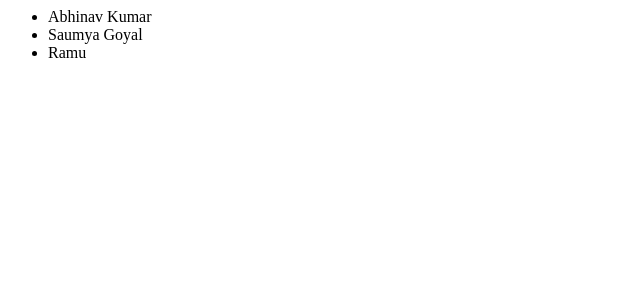
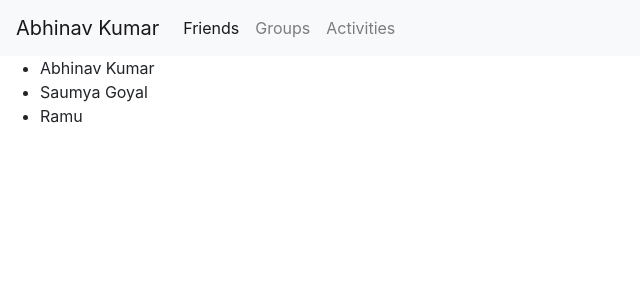
Before and after one commit to abhinav2603/Splitwise-Clone, a Django app: page /5 in a window 1280 px wide. Shown: the top 300 px of the page, without its empty margins (0-640 px from the left). Run offline with Django 3.2, Linux system fonts and the light colour scheme; data comes from the database, SQL or seed files in the repository; some libraries are stand-ins or nearby versions.

Commit message:
Add basic navbar

```diff
--- a/splitwise/dashboard/templates/dashboard/pers_page.html
+++ b/splitwise/dashboard/templates/dashboard/pers_page.html
@@ -1,4 +1,41 @@
+<!DOCTYPE html>
+<html>
+<head>
+	<title>{{ user.user_name }}</title>
+	<!--for bootstrap -->
+	<meta charset="utf-8">
+	<meta name="viewport" content="width=device-width, initial-scale=1, shrink-to-fit=no">
+	<link rel="stylesheet" href="https://stackpath.bootstrapcdn.com/bootstrap/4.3.1/css/bootstrap.min.css" integrity="sha384-ggOyR0iXCbMQv3Xipma34MD+dH/1fQ784/j6cY/iJTQUOhcWr7x9JvoRxT2MZw1T" crossorigin="anonymous">
+	<!---->
+</head>
+<body>
+	<!-- navigation bar -->
+	<nav class="navbar navbar-expand-lg navbar-light bg-light">
+		<button class="navbar-toggler" type="button" data-toggle="collapse" data-target="#navbarTogglerDemo03" aria-controls="navbarTogglerDemo03" aria-expanded="false" aria-label="Toggle navigation">
+		<span class="navbar-toggler-icon"></span>
+		</button>
+		<div class="navbar-brand">{{ user.user_name }}</div>
+		<div class="collapse navbar-collapse" id="navbarTogglerDemo03">
+			<ul class="navbar-nav">
+				<li class="nav-item active">
+					<a class="nav-link" href="{{ user.user_id }}">Friends</a>
+				</li>
+				<li class="nav-item">
+					<a class="nav-link" href="">Groups</a>
+				</li>
+			  	<li class="nav-item">
+					<a class="nav-link" href="">Activities</a>
+			  	</li>
+			</ul>
+	  	</div>
+	</nav>
 
+
+	<!--for bootstrap -->
+	<script src="https://code.jquery.com/jquery-3.3.1.slim.min.js" integrity="sha384-q8i/X+965DzO0rT7abK41JStQIAqVgRVzpbzo5smXKp4YfRvH+8abtTE1Pi6jizo" crossorigin="anonymous"></script>
+	<script src="https://cdnjs.cloudflare.com/ajax/libs/popper.js/1.14.7/umd/popper.min.js" integrity="sha384-UO2eT0CpHqdSJQ6hJty5KVphtPhzWj9WO1clHTMGa3JDZwrnQq4sF86dIHNDz0W1" crossorigin="anonymous"></script>
+	<script src="https://stackpath.bootstrapcdn.com/bootstrap/4.3.1/js/bootstrap.min.js" integrity="sha384-JjSmVgyd0p3pXB1rRibZUAYoIIy6OrQ6VrjIEaFf/nJGzIxFDsf4x0xIM+B07jRM" crossorigin="anonymous"></script>
+	<!---->
 
 
 	<ul>
@@ -7,3 +44,6 @@
 		<li> {{ friend.user_name }}</li>
 	{%endfor%}
 	</ul>
+
+</body>
+</html>
```
Lines whose indentation alone changed are shown as unchanged.
